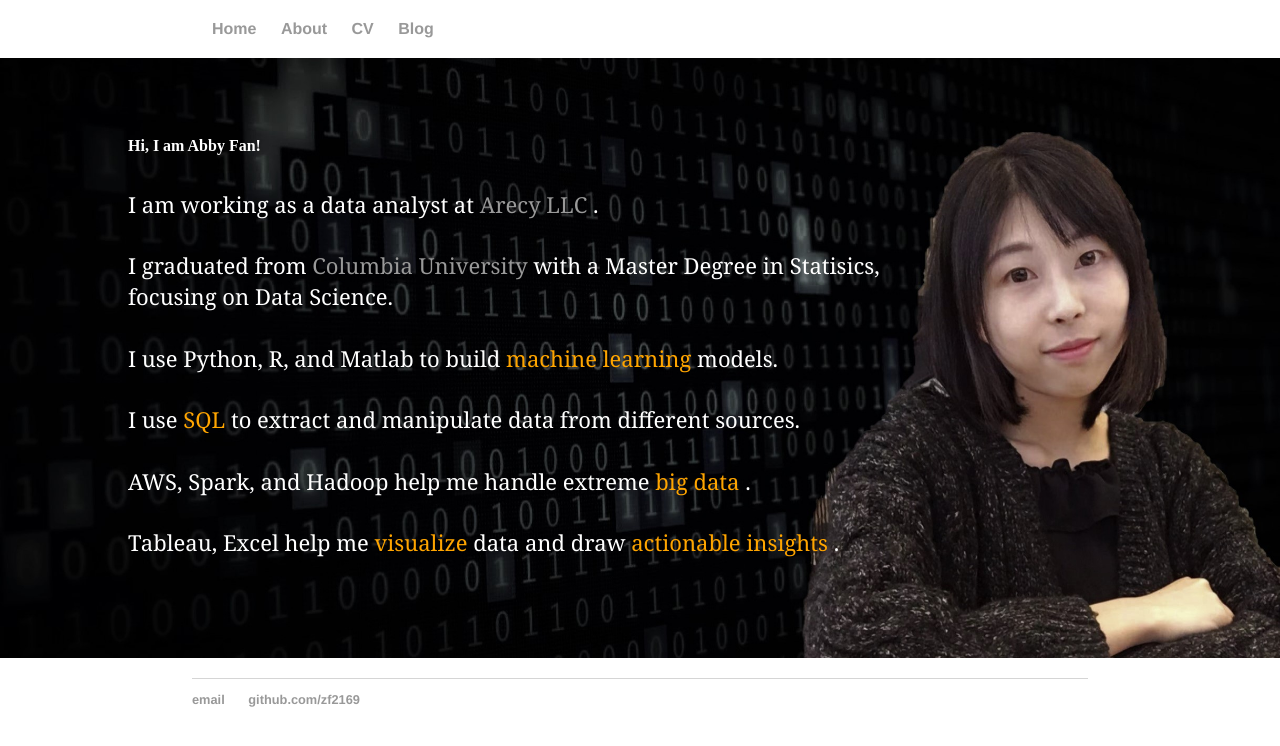
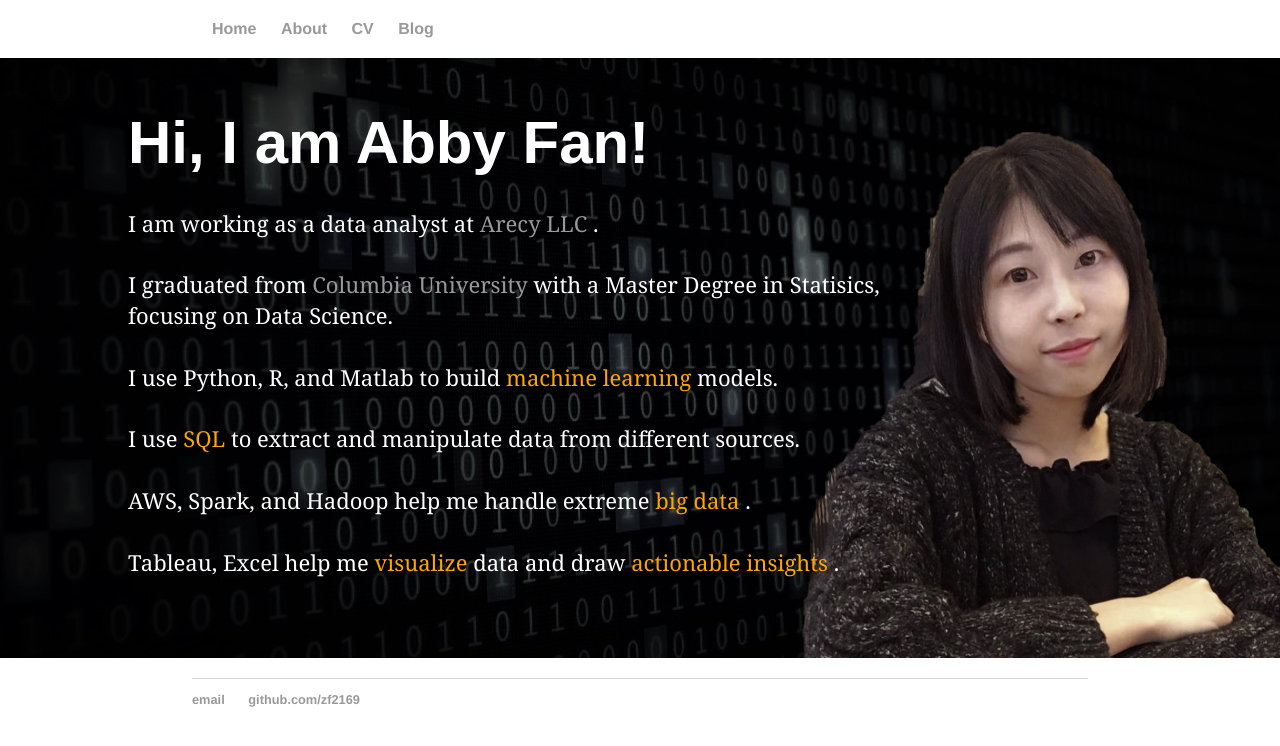
Before and after one commit to zf2169/zf2169.github.io, a Jekyll site: the page built from index.html, in a window 1280 px wide. Shown: the top 746 px of the page. Built offline with Jekyll 4.4.1, drawn with Linux system fonts in a browser that asks for light colours.

Commit message:
Update main.css

```diff
--- a/css/main.css
+++ b/css/main.css
@@ -43,6 +43,8 @@ a:hover { text-decoration: underline;   color: #0088cc; }
 
 h1 { font-size: 2.5em; font-family: "Times New Roman", 'Times', 'Serif'; }
 
+h1l { font-size: 60px; font-family: Arial, Helvetica, sans-serif; }
+
 h1-large { font-size: 70px; font-family: Arial, Helvetica, sans-serif; }
 
 p1 { font-size: 1.5em; font-family: 'Merriweather', Georgia, Times; line-height: 1.4em; color: #333; }
```
